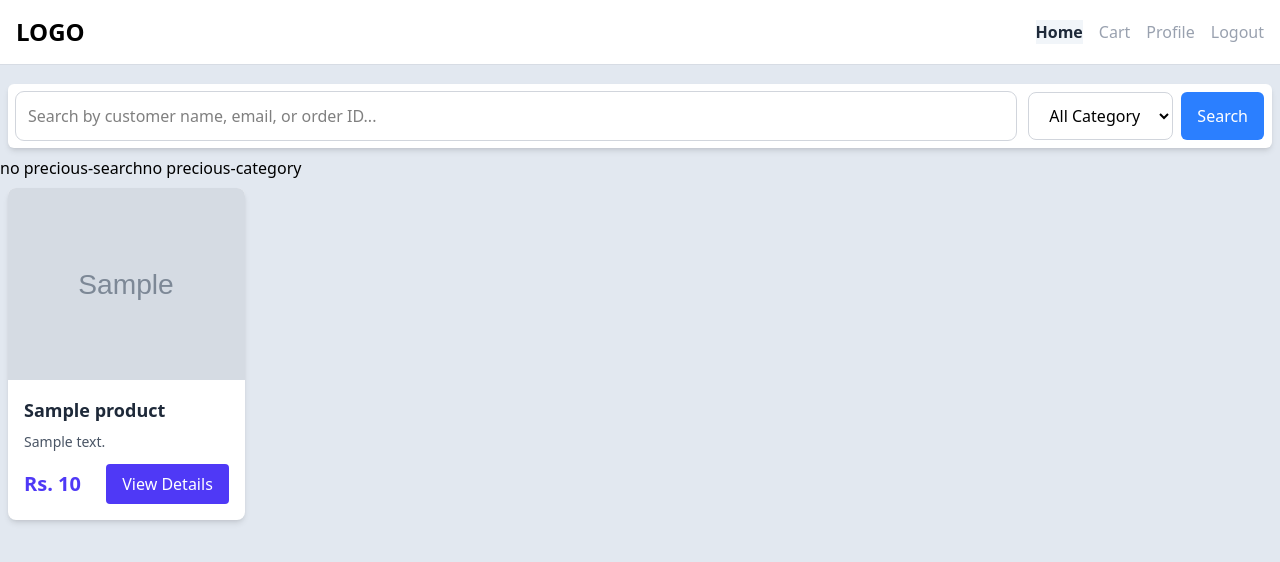
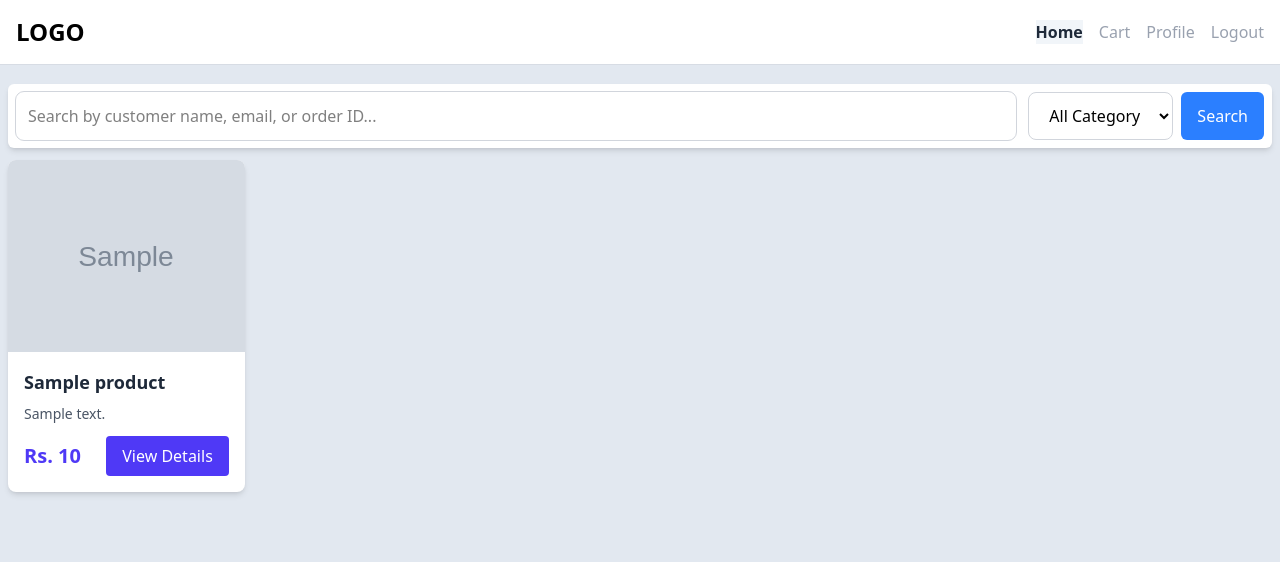
Before and after one commit to Aatish250/ecommercePHP, a PHP site: page /user/homepage.php in a window 1280 px wide. Shown: the top 562 px of the page. Run offline with PHP 8.4, Linux system fonts and the light colour scheme; tables that the repository leaves empty or names only in its code hold one stand-in row (values such as "Sample post"); grey boxes marked "Sample" are stand-in pictures.

Commit message:
Homepage for user

```diff
--- a/user/homepage.php
+++ b/user/homepage.php
@@ -1,5 +1,6 @@
 <!DOCTYPE html>
 <html lang="en">
+<!-- homepage.php -->
 
 <head>
     <meta charset="UTF-8">
@@ -47,32 +48,13 @@
                 </div>
             </div>
             <script>
-                $(document).ready(function () {
 
-                    // load all the catgory options
-                    console.log("<?php echo isset($_SESSION['previous-category']) ? $_SESSION['previous-category'] : ' documet.ready() no precious-category data'; ?>");
-                    console.log("<?php echo isset($_SESSION['previous-search']) ? $_SESSION['previous-search'] : ' documet.ready() no precious-search data'; ?>");
-                    $("#category-select").load('proccess/home_products.php', { showOption: true, previousCategory: '<?php echo isset($_SESSION['previous-category']) ? $_SESSION['previous-category'] : ''; ?>' });
-
-                    // feature to search data dinamically
-                    $category = $("#category-select").val();
-                    $search = $("#search-bar").val();
-
-                    $("#category-select").on('change', function () {
-                        printData(true);
-                    });
-                    $("#search-bar").on('keyup', function () {
-                        printData(true);
-                    });
-
-                });
-
-                // setFlashMessage('fail', 'Message');
             </script>
     </section>
     <?php
-    echo isset($_SESSION['previous-search']) ? $_SESSION['previous-search'] : 'no precious-search';
-    echo isset($_SESSION['previous-category']) ? $_SESSION['previous-category'] : 'no precious-category';
+    // echo isset($_SESSION['previous-search']) ? $_SESSION['previous-search'] : 'no precious-search';
+    // echo isset($_SESSION['previous-category']) ? $_SESSION['previous-category'] : 'no precious-category';
+    // echo isset($_SESSION['message-status']) ? $_SESSION['message-status'] : 'no precious-status';
     ?>
     <section class="mx-auto">
         <!-- product grids -->
@@ -90,13 +72,43 @@
         if (status) {
             $category = $("#category-select").val();
             $search = $("#search-bar").val();
-            console.log("sending data category:" + $category + " Search:" + $search);
-            <?php session_unset(); ?>
+            console.log("fetching data category:" + $category);
+            console.log("fetching data Search:" + $search);
+
             $("#product-grid").load('proccess/home_products.php', { showData: status, category: $category, search: $search });
         }
+
+        <?php
+        if (isset($_SESSION['message-status']) && isset($_SESSION['message'])) {
+            echo "setFlashMessage('" . $_SESSION['message-status'] . "','" . $_SESSION['message'] . "')";
+        }
+        ?>
     }
 
-    printData(true);
+    $(document).ready(function () {
+
+        // load all the catgory options
+        $previousCategory = '<?php echo htmlspecialchars(isset($_SESSION['previous-category'])) ? htmlspecialchars($_SESSION['previous-category']) : ''; ?>';
+        $("#category-select").load('proccess/home_products.php', { showOption: true, previousCategory: $previousCategory }, function () {
+            console.log("Category options loaded. Triggering initial product grid load.");
+            // After categories are loaded and selected, then load the product grid
+            printData(true);
+        });
+
+        // feature to search data dinamically
+        $category = $("#category-select").val();
+        $search = $("#search-bar").val();
+
+
+        $("#category-select").on('change', function () {
+            printData(true);
+        });
+        $("#search-bar").on('keyup', function () {
+            printData(true);
+        });
+
+    });
 </script>
+<?php session_unset(); ?>
 
 </html>
--- a/user/proccess/home_products.php
+++ b/user/proccess/home_products.php
@@ -1,5 +1,5 @@
 <?php
-
+//home_products.php
 require '../../config/db.php';
 
 // this is for showing all category options
@@ -7,11 +7,12 @@ if (isset($_POST['showOption']) && $_POST["showOption"]) {
 
     echo "<option value=''>All Category</option>";
     $previousOption = $_POST['previousCategory'];
+
     $optionResult = mysqli_query($conn, "SELECT DISTINCT category FROM products;");
     while ($option = mysqli_fetch_assoc($optionResult)) {
         echo "<option ";
-        if ($option['category'] == $_POST['previousCategory'])
-            echo "selected";
+        if ($option['category'] == $previousOption)
+            echo "value='$previousOption' selected";
         echo ">";
         echo $option['category'] . "</option>";
     }
@@ -66,7 +67,7 @@ if (isset($_POST['showData']) && $_POST["showData"]) {
                     <span class='text-xl font-bold text-indigo-600'>
                     Rs. $product_price
                     </span>
-                    <a href='product_detail.php?id=$product_id&search=$search&previous-category=$selectedCategory'
+                    <a href='product_detail.php?product_id=$product_id&search=$search&previous-category=$selectedCategory'
                     class='bg-indigo-600 text-white px-4 py-2 rounded hover:bg-indigo-700 transition-colors'>
                     View Details
                     </a>
@@ -76,5 +77,6 @@ if (isset($_POST['showData']) && $_POST["showData"]) {
             ";
         }
     }
+    // session_unset();
 }
 ?>
```
